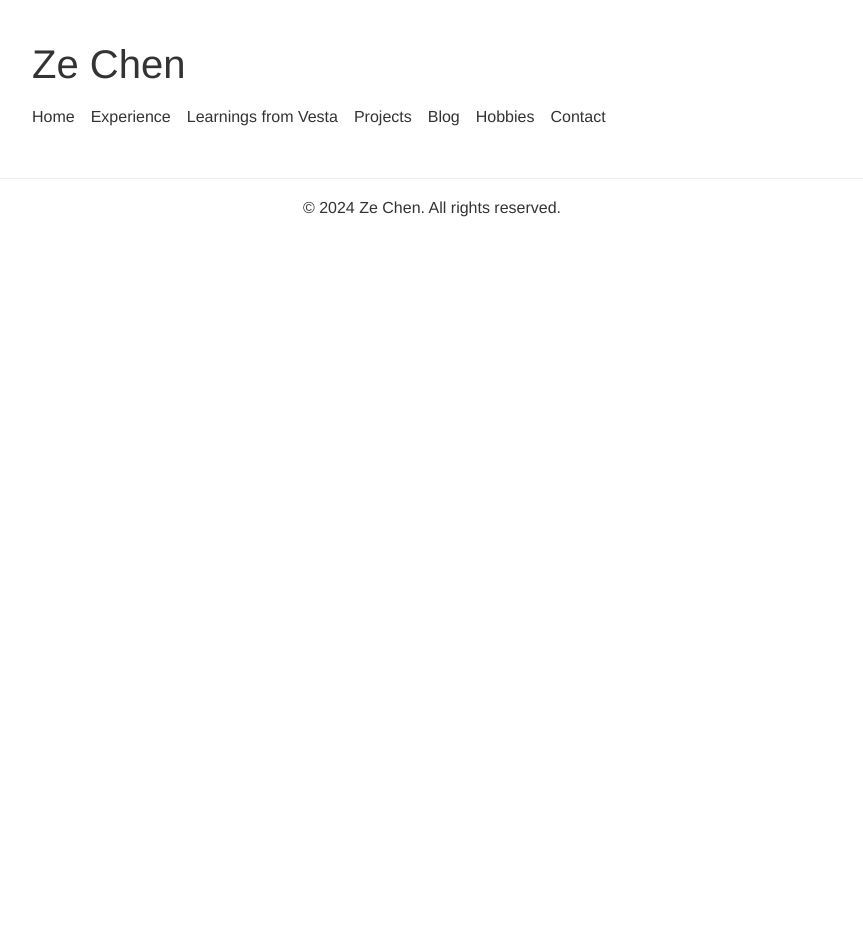
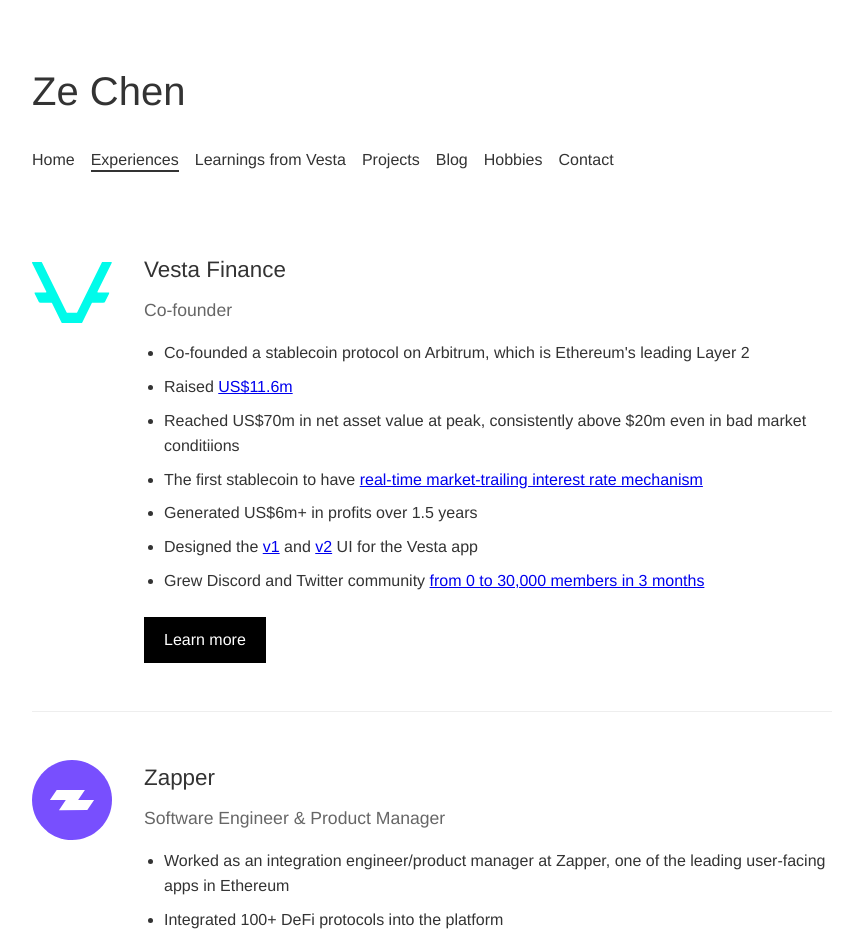
Before and after one commit to ze-codes/ze-codes.github.io, a React (Create React App) app: page /experiences in a window 1280 px wide. Shown: the top 944 px of the page, without its empty margins (208-1071 px from the left). Before the commit the page ends 800 px from the top, so only its background shows below. Built offline with nearby package versions, Linux system fonts and the light colour scheme.

Commit message:
fix some text

```diff
--- a/src/App.css
+++ b/src/App.css
@@ -1,6 +1,8 @@
-/* Add this at the top of your App.css file */
-body, input, textarea, button {
-  font-family: 'Helvetica Neue', Arial, sans-serif;
+body,
+input,
+textarea,
+button {
+  font-family: "Helvetica Neue", Arial, sans-serif;
 }
 
 body {
@@ -24,12 +26,6 @@
   text-align: left;
 }
 
-.App-header h1 {
-  font-size: 2.5rem;
-  font-weight: 300;
-  margin: 0 0 0.5rem;
-}
-
 main {
   padding: 0rem 0;
 }
@@ -40,12 +36,31 @@
   padding: 2rem 0;
 }
 
+h1 {
+  font-size: 2.5rem;
+  font-weight: 300;
+  margin-bottom: 1.5rem;
+}
+
 h2 {
   font-size: 1.8rem;
   font-weight: 300;
   margin-bottom: 1.5rem;
   border-bottom: 1px solid #eee;
   padding-bottom: 0.5rem;
+}
+
+h3 {
+  font-size: 1.4rem;
+  font-weight: 400;
+  margin: 0 0 0.5rem 0;
+}
+
+h4 {
+  font-size: 1.1rem;
+  font-weight: 300;
+  color: #666;
+  margin: 0 0 1rem 0;
 }
 
 .experience-item {
@@ -66,25 +81,12 @@
   margin-bottom: 1rem;
 }
 
-.experience-details h3 {
-  font-size: 1.4rem;
-  font-weight: 400;
-  margin: 0 0 0.5rem 0;
-}
-
-.experience-details h4 {
-  font-size: 1.1rem;
-  font-weight: 300;
-  color: #666;
-  margin: 0 0 1rem 0;
-}
-
-.experience-details ul {
+ul {
   padding-left: 20px;
   margin-bottom: 1.5rem;
 }
 
-.experience-details li {
+li {
   margin-bottom: 0.5rem;
 }
 
@@ -123,7 +125,7 @@
 
 .defi-card:hover {
   transform: translateY(-5px);
-  box-shadow: 0 4px 8px rgba(0,0,0,0.2);
+  box-shadow: 0 4px 8px rgba(0, 0, 0, 0.2);
 }
 
 .defi-card-image {
@@ -193,20 +195,6 @@
 
 .home section {
   margin-bottom: 2rem;
-}
-
-.home h2 {
-  font-size: 1.8rem;
-  font-weight: 300;
-  margin-bottom: 1rem;
-}
-
-.home ul {
-  padding-left: 20px;
-}
-
-.home li {
-  margin-bottom: 0.5rem;
 }
 
 .cta-buttons {
@@ -290,7 +278,7 @@
 
 .skill-bubble:hover {
   z-index: 10;
-  box-shadow: 0 5px 15px rgba(0,0,0,0.3);
+  box-shadow: 0 5px 15px rgba(0, 0, 0, 0.3);
 }
 
 .footer {
@@ -333,26 +321,6 @@
   }
 }
 
-h1 {
-  font-size: 2.5rem;
-  font-weight: 300;
-  margin-bottom: 1.5rem;
-}
-
-h2 {
-  font-size: 1.8rem;
-  font-weight: 300;
-  margin-bottom: 1rem;
-  border-bottom: 1px solid #eee;
-  padding-bottom: 0.5rem;
-}
-
-h3 {
-  font-size: 1.4rem;
-  font-weight: 400;
-  margin-bottom: 0.5rem;
-}
-
 section {
   margin-bottom: 2rem;
 }
@@ -385,7 +353,7 @@
 
 .blog-list-item:hover {
   transform: translateY(-3px);
-  box-shadow: 0 4px 6px rgba(0,0,0,0.1);
+  box-shadow: 0 4px 6px rgba(0, 0, 0, 0.1);
 }
 
 .blog-link {
@@ -436,7 +404,7 @@
 .blog-order-control select:focus {
   outline: none;
   border-color: #999;
-  box-shadow: 0 0 0 2px rgba(153,153,153,0.2);
+  box-shadow: 0 0 0 2px rgba(153, 153, 153, 0.2);
 }
 
 /* Add these styles at the end of your App.css file */
@@ -445,25 +413,6 @@
   max-width: 800px;
   margin: 0 auto;
   padding: 2rem 0;
-}
-
-.hobbies h2 {
-  font-size: 1.8rem;
-  font-weight: 300;
-  margin-bottom: 1rem;
-}
-
-.hobbies p {
-  margin-bottom: 1rem;
-}
-
-.hobbies ul {
-  padding-left: 20px;
-  margin-bottom: 1.5rem;
-}
-
-.hobbies li {
-  margin-bottom: 0.5rem;
 }
 
 .carousel {
--- a/src/App.tsx
+++ b/src/App.tsx
@@ -1,15 +1,15 @@
-import React from 'react';
-import { BrowserRouter as Router, Route, Routes } from 'react-router-dom';
-import './App.css';
-import Header from './components/Header';
-import Home from './components/Home';
-import Experience from './components/Experience';
-import Projects from './components/Projects';
-import VestaLearnings from './components/VestaLearnings';
-import Blog from './components/Blog';
-import Contact from './components/Contact';
-import Footer from './components/Footer';
-import Hobbies from './components/Hobbies';
+import React from "react";
+import { BrowserRouter as Router, Route, Routes } from "react-router-dom";
+import "./App.css";
+import Header from "./components/Header";
+import Home from "./components/Home";
+import Experiences from "./components/Experiences";
+import Projects from "./components/Projects";
+import VestaLearnings from "./components/VestaLearnings";
+import Blog from "./components/Blog";
+import Contact from "./components/Contact";
+import Footer from "./components/Footer";
+import Hobbies from "./components/Hobbies";
 
 function App() {
   return (
@@ -19,7 +19,7 @@
         <main>
           <Routes>
             <Route path="/" element={<Home />} />
-            <Route path="/experience" element={<Experience />} />
+            <Route path="/experiences" element={<Experiences />} />
             <Route path="/projects" element={<Projects />} />
             <Route path="/vesta-learnings" element={<VestaLearnings />} />
             <Route path="/blog" element={<Blog />} />
--- a/src/components/Experience.tsx
+++ /dev/null
@@ -1,48 +0,0 @@
-import React from 'react';
-import { Link } from 'react-router-dom';
-
-function Experience() {
-  return (
-    <div className="experience">
-      <div className="content-wrapper">
-
-        <section>
-
-          <div className="experience-item">
-            <img src={'Vesta Logo.svg'} alt="Vesta Logo" className="company-logo" />
-            <div className="experience-details">
-              <h3>Vesta Finance</h3>
-              <h4>Co-founder</h4>
-              <ul>
-                <li>Co-founded a stablecoin protocol on Arbitrum, which is Ethereum's leading Layer 2</li>
-                <li>Raised <a href="https://medium.com/@VestaFinance/announcing-our-angel-round-a75b25a67a7d">US$11.6m</a></li>
-                <li>Reached US$70m in net asset value at peak, consistently above $20m even in bad market conditiions</li>
-                <li>The first stablecoin to have <a href="https://curia.vestafinance.xyz/t/rfc-new-interest-rate-framework/274">real-time market-trailing interest rate mechanism</a></li>
-                <li>Generated US$6m+ in profits over 1.5 years</li>
-                <li>Designed the <a href="https://vestafinance.xyz/">v1</a> and <a href="https://vesta-app-v2.vercel.app/">v2</a> UI for the Vesta app</li>
-                <li>Grew Discord and Twitter community <a href="https://x.com/vestafinance">from 0 to 30,000 members in 3 months</a></li>
-              </ul>
-              <Link to="/vesta-learnings" className="learn-more-button">Learn more</Link>
-            </div>
-          </div>
-          <hr className="experience-divider" />
-
-          <div className="experience-item">
-          <img src={'Zapper Logo.svg'} alt="Zapper Logo" className="company-logo" />
-            <div className="experience-details">
-              <h3>Zapper</h3>
-              <h4>Software Engineer & Product Manager</h4>
-              <ul>
-                <li>Worked as an integration engineer/product manager at Zapper, one of the leading user-facing apps in Ethereum</li>
-                <li>Integrated 100+ DeFi protocols into the platform</li>
-                <li>Designed the swap feature for the Zapper platform, which did $5B of volume in the first year</li>
-              </ul>
-            </div>
-          </div>
-        </section>
-      </div>
-    </div>
-  );
-}
-
-export default Experience;
--- /dev/null
+++ b/src/components/Experiences.tsx
@@ -0,0 +1,87 @@
+import React from "react";
+import { Link } from "react-router-dom";
+
+function Experiences() {
+  return (
+    <div className="experience">
+      <div className="content-wrapper">
+        <section>
+          <div className="experience-item">
+            <img
+              src={"Vesta Logo.svg"}
+              alt="Vesta Logo"
+              className="company-logo"
+            />
+            <div className="experience-details">
+              <h3>Vesta Finance</h3>
+              <h4>Co-founder</h4>
+              <ul>
+                <li>
+                  Co-founded a stablecoin protocol on Arbitrum, which is
+                  Ethereum's leading Layer 2
+                </li>
+                <li>
+                  Raised{" "}
+                  <a href="https://medium.com/@VestaFinance/announcing-our-angel-round-a75b25a67a7d">
+                    US$11.6m
+                  </a>
+                </li>
+                <li>
+                  Reached US$70m in net asset value at peak, consistently above
+                  $20m even in bad market conditiions
+                </li>
+                <li>
+                  The first stablecoin to have{" "}
+                  <a href="https://curia.vestafinance.xyz/t/rfc-new-interest-rate-framework/274">
+                    real-time market-trailing interest rate mechanism
+                  </a>
+                </li>
+                <li>Generated US$6m+ in profits over 1.5 years</li>
+                <li>
+                  Designed the <a href="https://vestafinance.xyz/">v1</a> and{" "}
+                  <a href="https://vesta-app-v2.vercel.app/">v2</a> UI for the
+                  Vesta app
+                </li>
+                <li>
+                  Grew Discord and Twitter community{" "}
+                  <a href="https://x.com/vestafinance">
+                    from 0 to 30,000 members in 3 months
+                  </a>
+                </li>
+              </ul>
+              <Link to="/vesta-learnings" className="learn-more-button">
+                Learn more
+              </Link>
+            </div>
+          </div>
+          <hr className="experience-divider" />
+
+          <div className="experience-item">
+            <img
+              src={"Zapper Logo.svg"}
+              alt="Zapper Logo"
+              className="company-logo"
+            />
+            <div className="experience-details">
+              <h3>Zapper</h3>
+              <h4>Software Engineer & Product Manager</h4>
+              <ul>
+                <li>
+                  Worked as an integration engineer/product manager at Zapper,
+                  one of the leading user-facing apps in Ethereum
+                </li>
+                <li>Integrated 100+ DeFi protocols into the platform</li>
+                <li>
+                  Designed the swap feature for the Zapper platform, which did
+                  $5B of volume in the first year
+                </li>
+              </ul>
+            </div>
+          </div>
+        </section>
+      </div>
+    </div>
+  );
+}
+
+export default Experiences;
--- a/src/components/Header.tsx
+++ b/src/components/Header.tsx
@@ -1,13 +1,15 @@
-import React from 'react';
-import { NavLink } from 'react-router-dom';
+import React from "react";
+import { NavLink } from "react-router-dom";
 
 function Header() {
   return (
     <header className="App-header">
       <h1>Ze Chen</h1>
       <nav>
-        <NavLink to="/" end>Home</NavLink>
-        <NavLink to="/experience">Experience</NavLink>
+        <NavLink to="/" end>
+          Home
+        </NavLink>
+        <NavLink to="/experiences">Experiences</NavLink>
         <NavLink to="/vesta-learnings">Learnings from Vesta</NavLink>
         <NavLink to="/projects">Projects</NavLink>
         <NavLink to="/blog">Blog</NavLink>
```
Also changed, not shown: src/components/Contact.tsx (+26 -5 lines), src/components/Home.tsx (+56 -30 lines).
